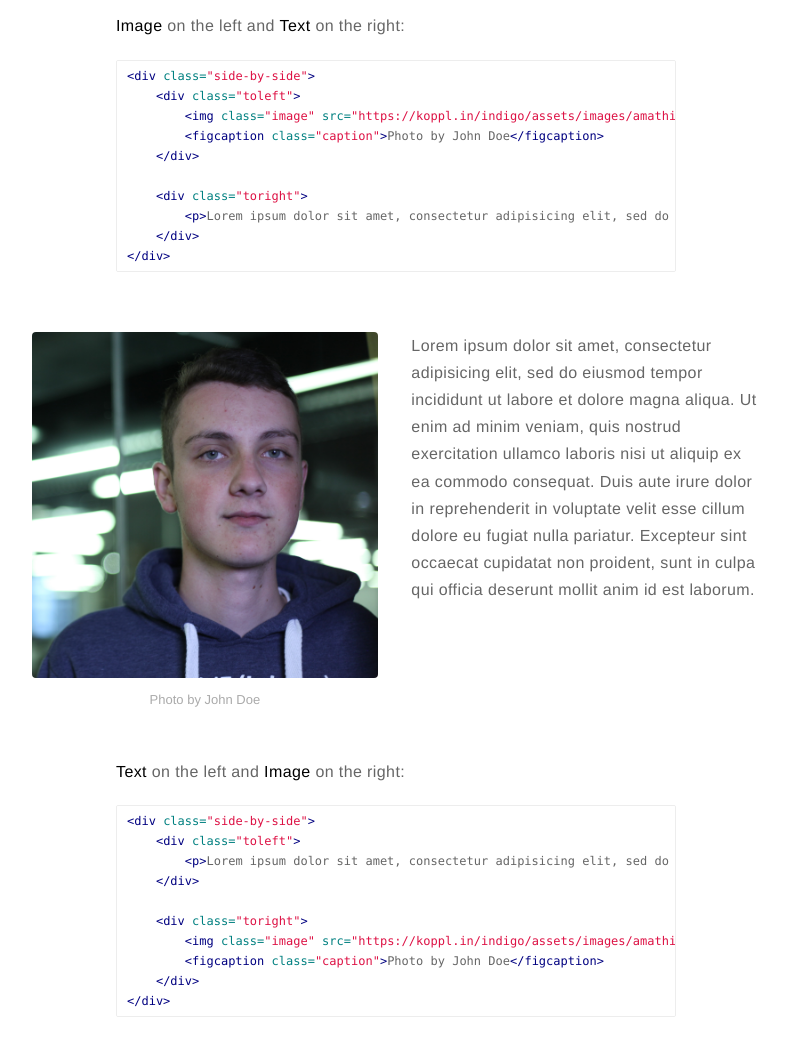
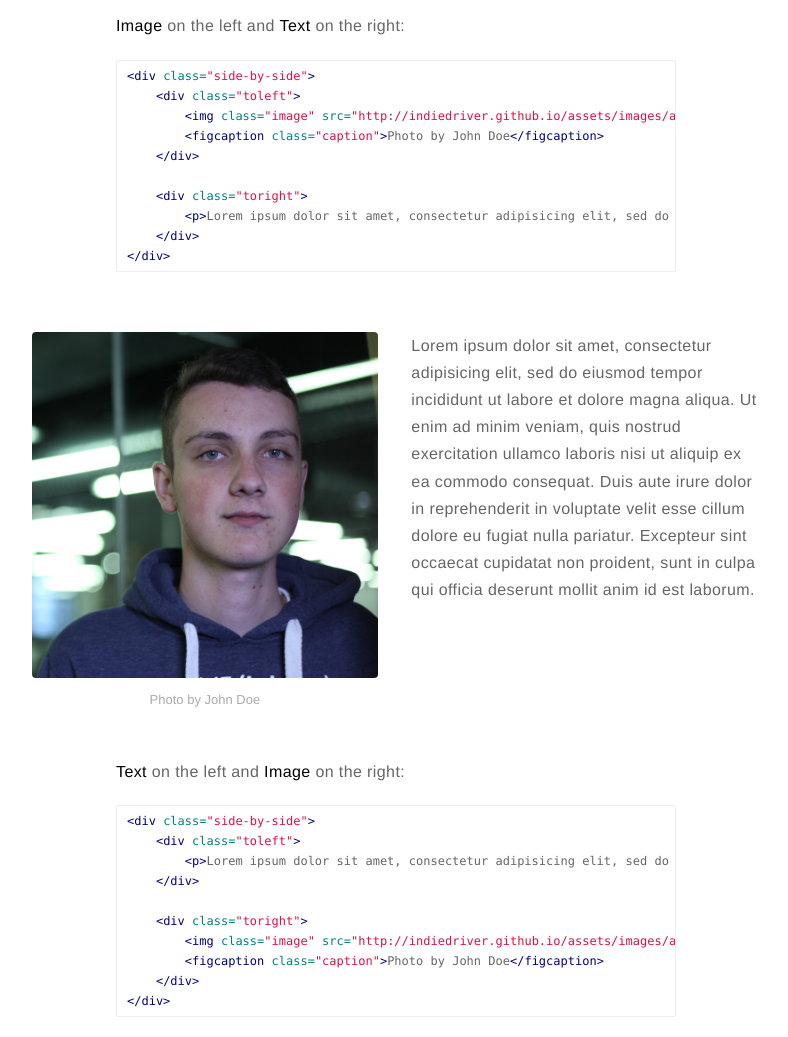
Before and after one commit to arnaudmathias/arnaudmathias.github.io, a Jekyll site: the page built from _posts/2015-02-24-markdown-extra-components.markdown, in a window 1280 px wide and 1400 px high, scrolled down 1068 px. Shown: the part 151-1188 px from the top of the window, without its empty margins (244-1032 px from the left). Built offline with Jekyll 4.4.1, drawn with Linux system fonts in a browser that asks for light colours; some of the changed lines change nothing that is shown.

Commit message:
fix site.url

```diff
--- a/_config.yml
+++ b/_config.yml
@@ -16,8 +16,7 @@ resume: true
 resume-external: true
 resume-url: https://google.com/?q=my+resume
 
-url: https://koppl.in/indigo
-# your url: http://USERNAME.github.io
+url: http://indiedriver.github.io
 
 permalink: /:title/
 
```
